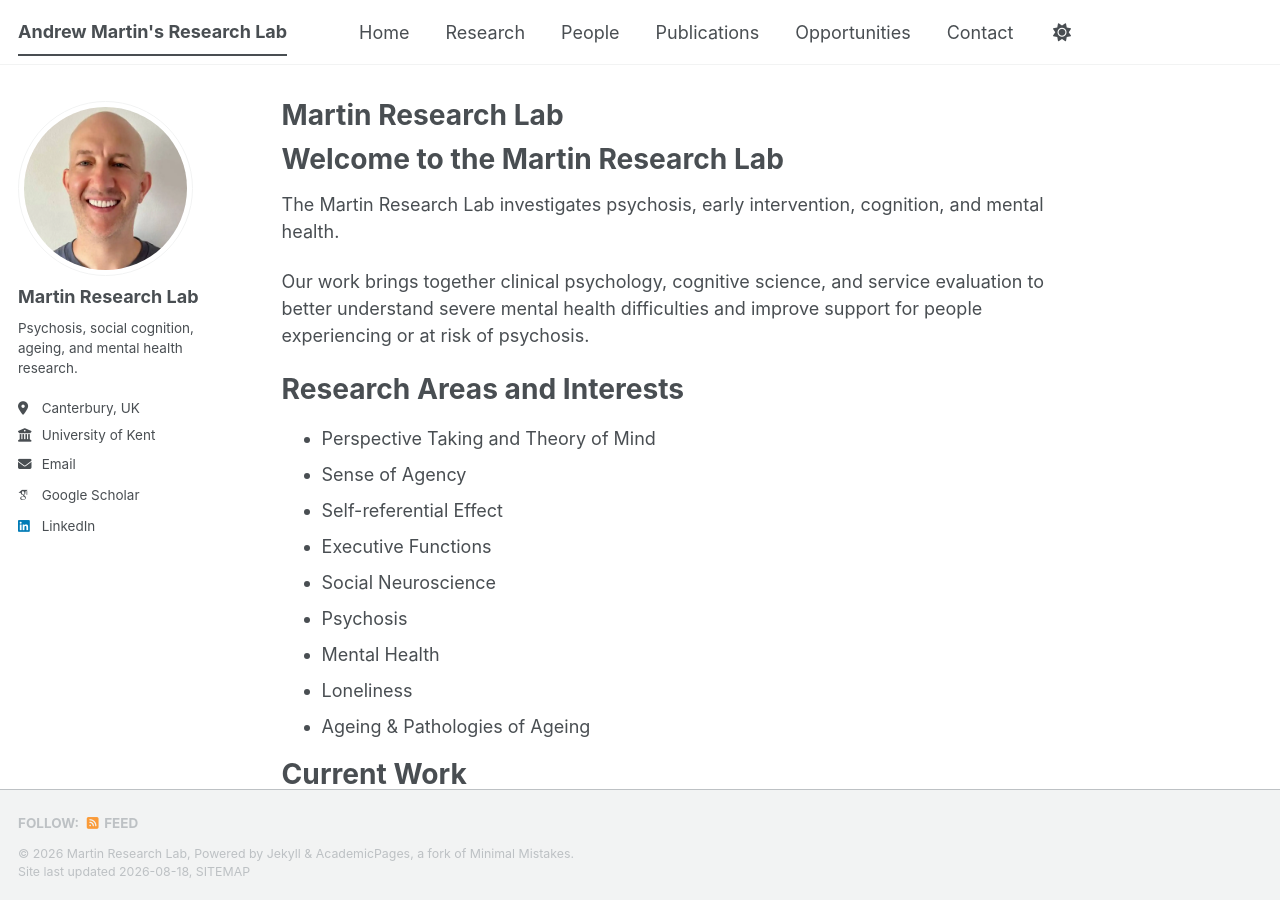
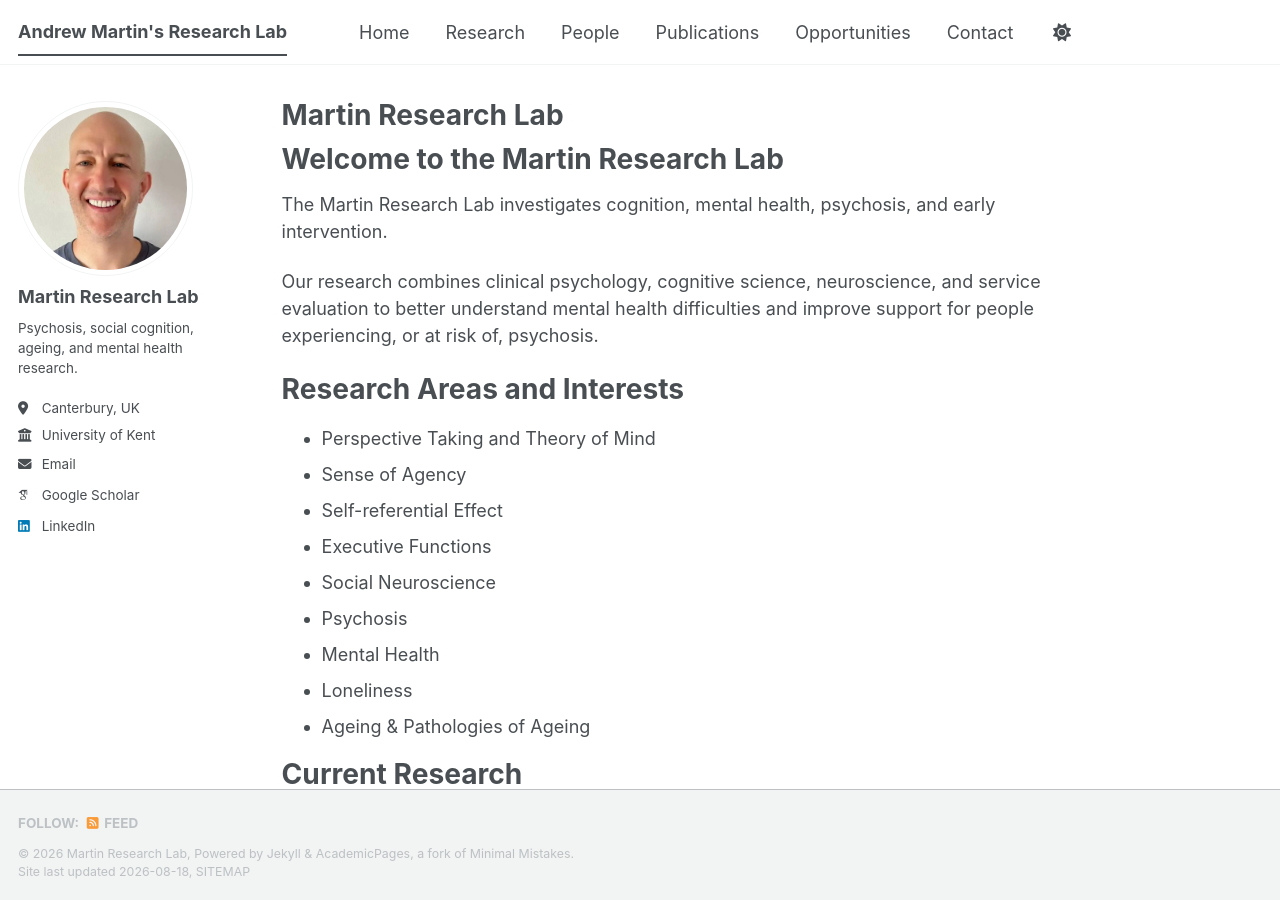
Before and after one commit to DacianS15/martins-lab.github.io, a Jekyll site: the page built from _pages/about.md, in a window 1280 px wide and 900 px high. Built offline with Jekyll 4.4.1, drawn with Linux system fonts in a browser that asks for light colours; some web fonts are replaced; a script bundle is joined from its source files by our own code; library files that are not in the unit come from our copies.

Commit message:
Update about.md

```diff
--- a/_pages/about.md
+++ b/_pages/about.md
@@ -10,9 +10,9 @@ redirect_from:
 Welcome to the Martin Research Lab
 ======
 
-The Martin Research Lab investigates psychosis, early intervention, cognition, and mental health.
+The Martin Research Lab investigates cognition, mental health, psychosis, and early intervention.
 
-Our work brings together clinical psychology, cognitive science, and service evaluation to better understand severe mental health difficulties and improve support for people experiencing or at risk of psychosis.
+Our research combines clinical psychology, cognitive science, neuroscience, and service evaluation to better understand mental health difficulties and improve support for people experiencing, or at risk of, psychosis.
 
 Research Areas and Interests
 ======
@@ -27,7 +27,7 @@ Research Areas and Interests
 - Loneliness
 - Ageing & Pathologies of Ageing
 
-Current Work
+Current Research
 ======
 
 Andrew works for both The School of Psychology and Kent Medway Medical School (KMMS). He employs a translational neuroscience and experimental psychology approach to study cognitive enhancement, social neuroscience, and applied cognitive neuroscience. He is also interested in how we interact with technology, including artificial intelligence (AI).
```
